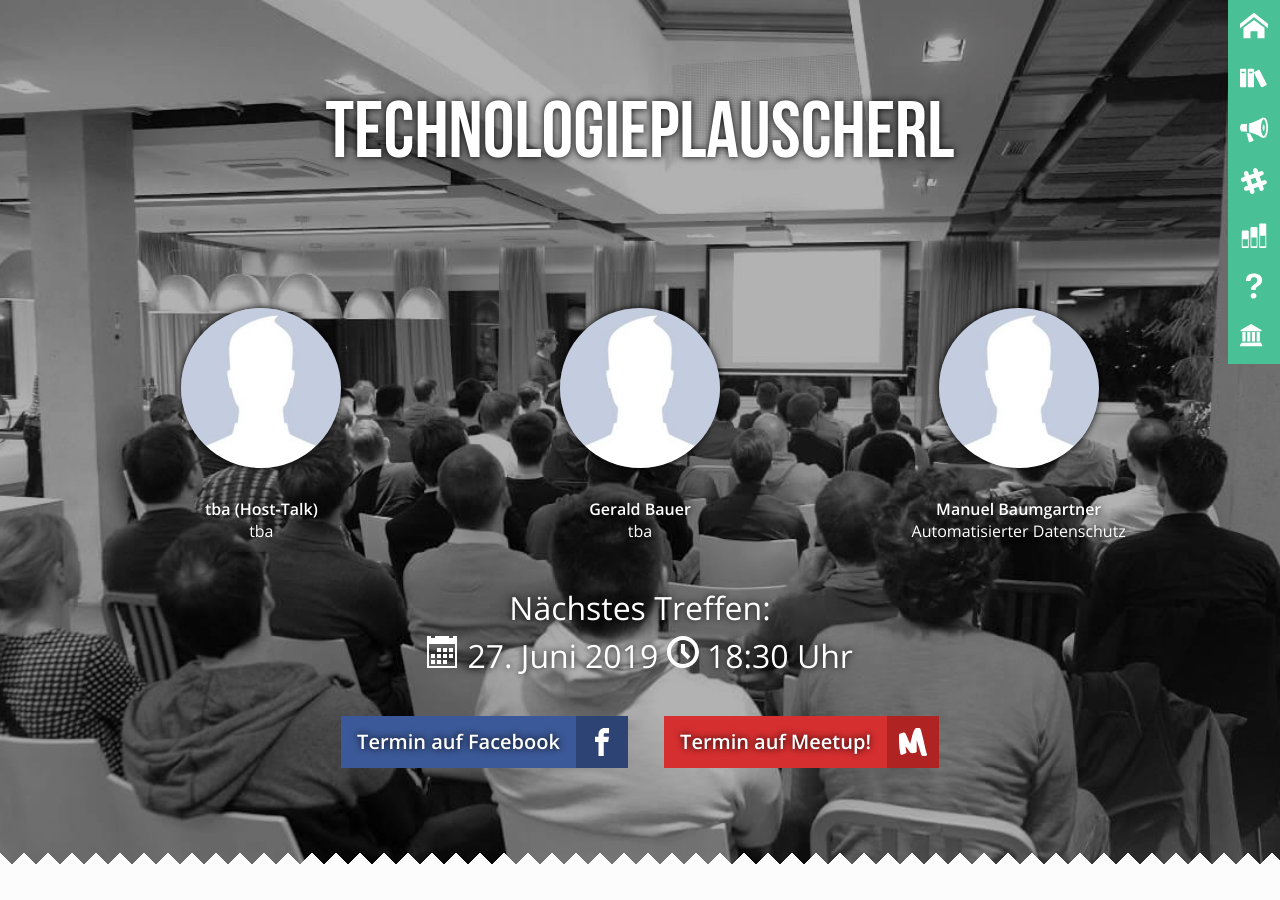
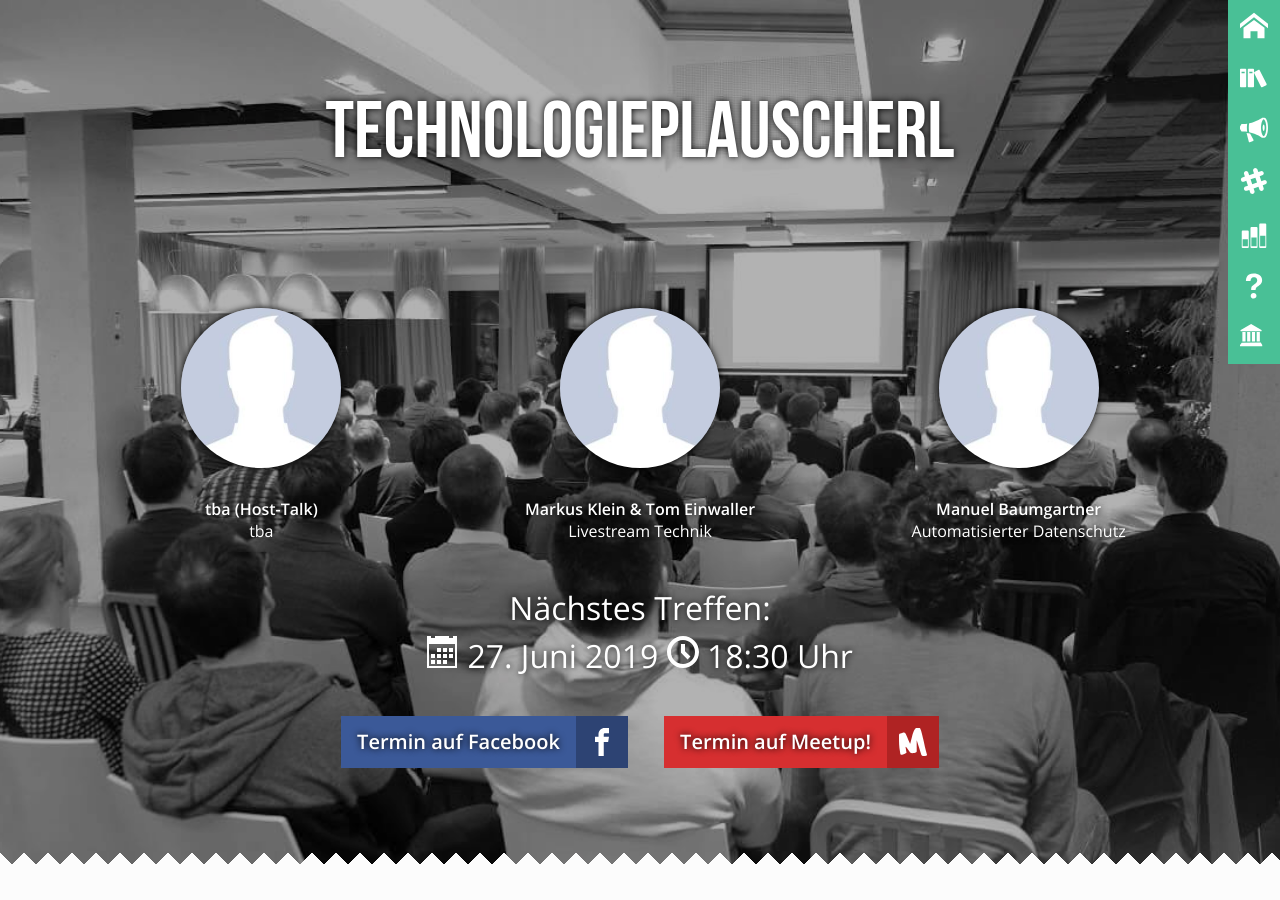
Before and after one commit to mericanAncer127/plauscherl, a Jekyll site: the page built from index.html, in a window 1280 px wide and 900 px high. Built offline with Jekyll 4.4.1, drawn with Linux system fonts in a browser that asks for light colours.

Commit message:
Update Talk2 (Livestream Technik)

```diff
--- a/_plauscherl/68.html
+++ b/_plauscherl/68.html
@@ -26,8 +26,8 @@ speakers:
   talk: "tba"
   img: /img/speaker_male_no_img.jpg
 -
-  name: "Gerald Bauer"
-  talk: "tba"
+  name: "Markus Klein & Tom Einwaller"
+  talk: "Livestream Technik"
   img: /img/speaker_male_no_img.jpg
 -
   name: "Manuel Baumgartner"
```
